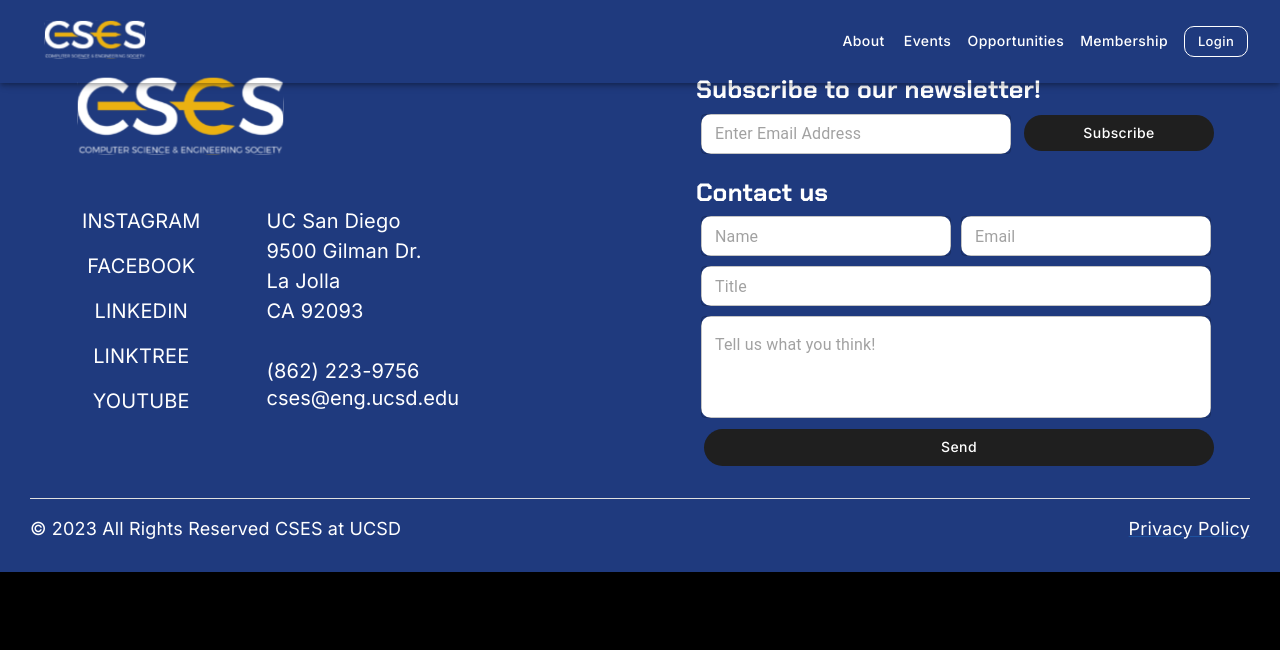
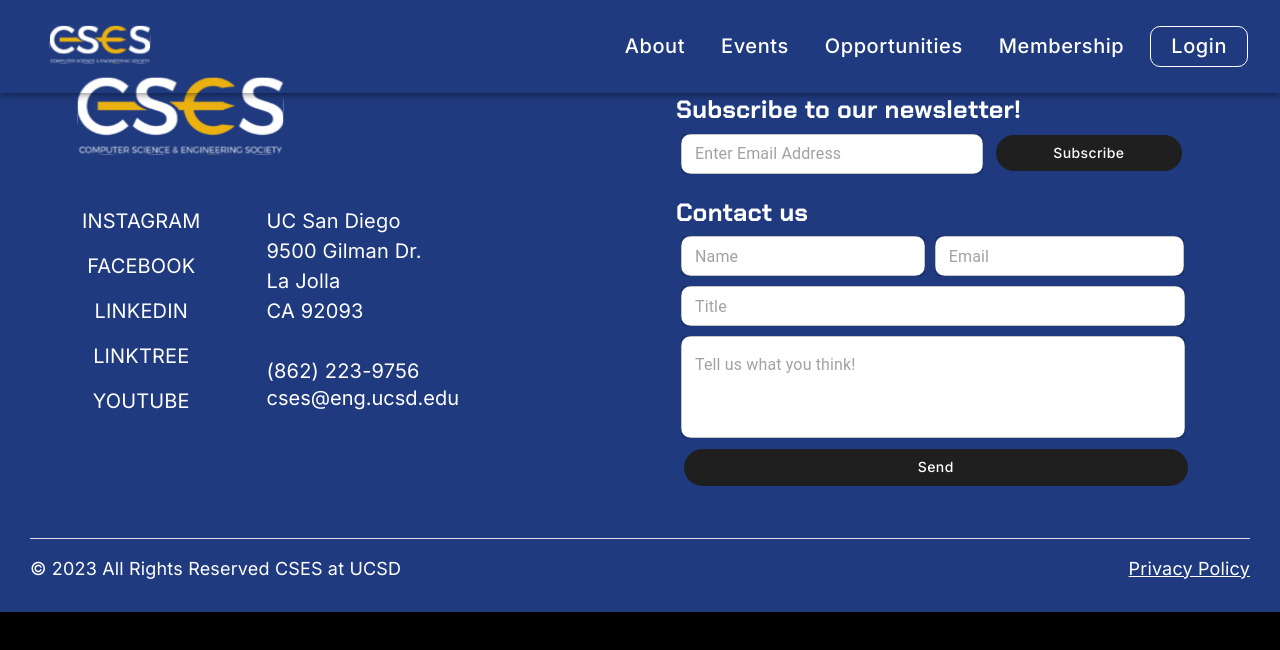
Before and after one commit to Will-Hsu/cses_webdev, a React (Create React App) app in the folder frontend/: page /about in a window 1280 px wide. Shown: the top 650 px of the page. Built offline with nearby package versions, Linux system fonts and the light colour scheme.

Commit message:
fix nav bar sizes

```diff
--- a/frontend/src/components/Button/styles.ts
+++ b/frontend/src/components/Button/styles.ts
@@ -1,7 +1,10 @@
 export const buttonStyles = (isLogin: boolean) => {
   const fontFamily = isLogin ? 'Inter, sans-serif' : 'Chakra Petch, sans-serif';
-
+  const fontSize = isLogin ? '20px' : 'auto';
+  const padding = isLogin ? '2px 20px' : 'auto';
   return {
+    fontSize: fontSize,
+    padding: padding,
     margin: '6px 8px',
     borderColor: 'white',
     color: 'white',
--- a/frontend/src/components/Footer/Footer.tsx
+++ b/frontend/src/components/Footer/Footer.tsx
@@ -44,7 +44,7 @@ const Footer = () => {
             </Grid>
           </Grid>
         </Grid>
-        <Grid item>
+        <Grid item sx={{ margin: '20px' }}>
           <Forms />
         </Grid>
       </Grid>
@@ -54,7 +54,7 @@ const Footer = () => {
           <div style={{ display: 'flex', justifyContent: 'space-between', marginTop: '10px' }}>
             <Typography sx={styles.footerNote}>© 2023 All Rights Reserved CSES at UCSD</Typography>
             <Typography sx={styles.footerNote}>
-              <Link href="/privacy-policy" sx={{ color: 'white' }}>
+              <Link href="/privacy-policy" sx={{ textDecorationColor: 'white', color: 'white' }}>
                 Privacy Policy
               </Link>
             </Typography>
--- a/frontend/src/components/Footer/Forms.tsx
+++ b/frontend/src/components/Footer/Forms.tsx
@@ -1,8 +1,9 @@
 import React, { useState } from 'react';
-import { Button, Typography, TextField } from '@mui/material';
+import { Button, Typography, TextField, useTheme } from '@mui/material';
 import { footerStyles } from './styles';
 
 const Forms = () => {
+  const theme = useTheme();
   const styles = footerStyles();
   const [newsletterEmail, setNewsletterEmail] = useState('');
   const [validEmail, setValidEmail] = useState(true);
@@ -19,46 +20,70 @@ const Forms = () => {
     <div style={{ maxWidth: '530px', marginRight: '50px' }}>
       <Typography sx={styles.title}>Subscribe to our newsletter!</Typography>
       <TextField
-        sx={styles.textfield}
+        sx={{
+          ...styles.textfield,
+          width: '57%',
+          [theme.breakpoints.down('sm')]: {
+            width: '95%',
+          },
+        }}
         size="small"
         error={!validEmail}
         placeholder={'Enter Email Address'}
         onChange={(e) => setNewsletterEmail(e.target.value)}
       />
-      <Button sx={styles.button} onClick={subscribeNewLetter}>
+      <Button
+        sx={{
+          ...styles.button,
+          [theme.breakpoints.down('sm')]: {
+            width: '95%',
+          },
+        }}
+        onClick={subscribeNewLetter}
+      >
         Subscribe
       </Button>
       <Typography sx={styles.title}>Contact us</Typography>
       <TextField
         size="small"
-        sx={styles.textfield}
+        sx={{
+          ...styles.textfield,
+          width: '46%',
+          [theme.breakpoints.down('sm')]: {
+            width: '95%',
+          },
+        }}
         placeholder={'Name'}
-        style={{ width: '250px' }}
         onChange={(e) => setFeedbackForm({ ...feedbackForm, name: e.target.value })}
       />
       <TextField
         size="small"
-        sx={styles.textfield}
+        sx={{
+          ...styles.textfield,
+          width: '47%',
+          [theme.breakpoints.down('sm')]: {
+            width: '95%',
+          },
+        }}
         placeholder={'Email'}
-        style={{ width: '250px' }}
         onChange={(e) => setFeedbackForm({ ...feedbackForm, email: e.target.value })}
       />
       <TextField
         sx={styles.textfield}
         size="small"
         placeholder={'Title'}
-        style={{ width: '510px' }}
+        style={{ width: '95%' }}
         onChange={(e) => setFeedbackForm({ ...feedbackForm, title: e.target.value })}
       />
       <TextField
         sx={styles.textfield}
         placeholder={'Tell us what you think!'}
-        style={{ width: '510px' }}
+        style={{ width: '95%' }}
         rows={3}
         multiline
         onChange={(e) => setFeedbackForm({ ...feedbackForm, message: e.target.value })}
       />
-      <Button sx={styles.button} style={{ width: '510px' }}>
+      <Button sx={styles.button} style={{ width: '95%' }}>
         Send
       </Button>
     </div>
--- a/frontend/src/components/Footer/styles.ts
+++ b/frontend/src/components/Footer/styles.ts
@@ -16,7 +16,7 @@ export const footerStyles = () => ({
     color: 'white',
   },
   button: {
-    width: '190px',
+    width: '35%',
     backgroundColor: '#1F1F1F',
     margin: '6px 8px',
     borderColor: 'black',
@@ -32,7 +32,6 @@ export const footerStyles = () => ({
   textfield: {
     backgroundColor: 'white',
     borderRadius: '10px',
-    width: '310px',
     margin: '5px',
   },
   title: {
--- a/frontend/src/components/NavBar/NavBar.tsx
+++ b/frontend/src/components/NavBar/NavBar.tsx
@@ -53,7 +53,7 @@ const NavBar = () => {
       >
         <Toolbar>
           <Link to="/">
-            <img src={csesLogo} alt="logo" style={{ margin: '20px' }} />
+            <img src={csesLogo} alt="logo" style={{ margin: '25px' }} />
           </Link>
           <div style={{ flexGrow: 1 }} />
           <Box sx={{ display: { xs: 'none', md: 'block' } }}>
@@ -62,7 +62,7 @@ const NavBar = () => {
                 {text}
               </Button>
             ))}
-            <MuiButton text="Login" size="small" isLogin={true} />
+            <MuiButton text="Login" size="large" isLogin={true} />
           </Box>
           <Box sx={{ display: { xs: 'block', md: 'none' } }}>
             <IconButton onClick={() => setIsDrawerOpen(!isDrawerOpen)} color="inherit">
--- a/frontend/src/components/NavBar/styles.ts
+++ b/frontend/src/components/NavBar/styles.ts
@@ -1,5 +1,12 @@
 export const navBarStyles = () => ({
-  button: { color: 'white', textTransform: 'none', fontFamily: 'Inter, sans-serif' },
+  button: {
+    fontSize: '20px',
+    color: 'white',
+    textTransform: 'none',
+    fontFamily: 'Inter, sans-serif',
+    fontWeight: 'medium',
+    margin: '10px',
+  },
   listitem: {
     '&:hover': {
       background: 'rgba(255, 255, 255, 0.1)',
```
